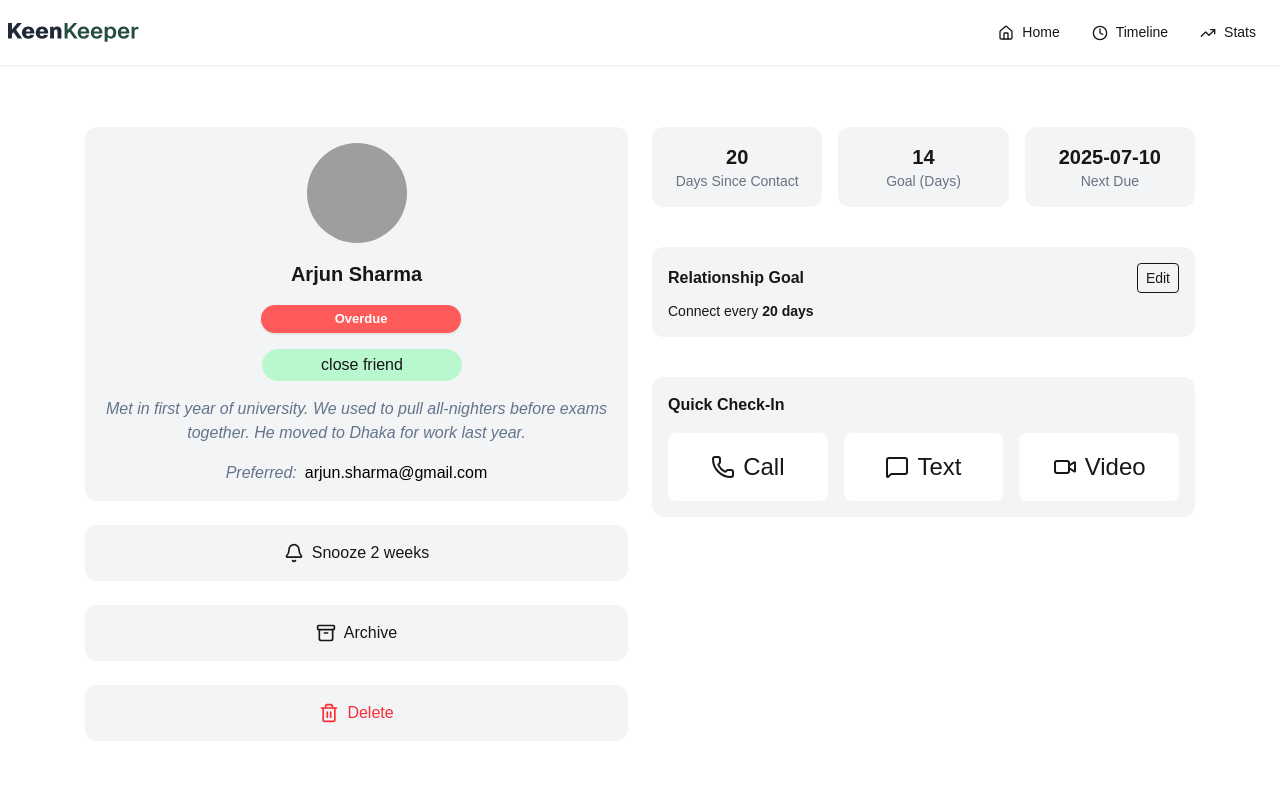
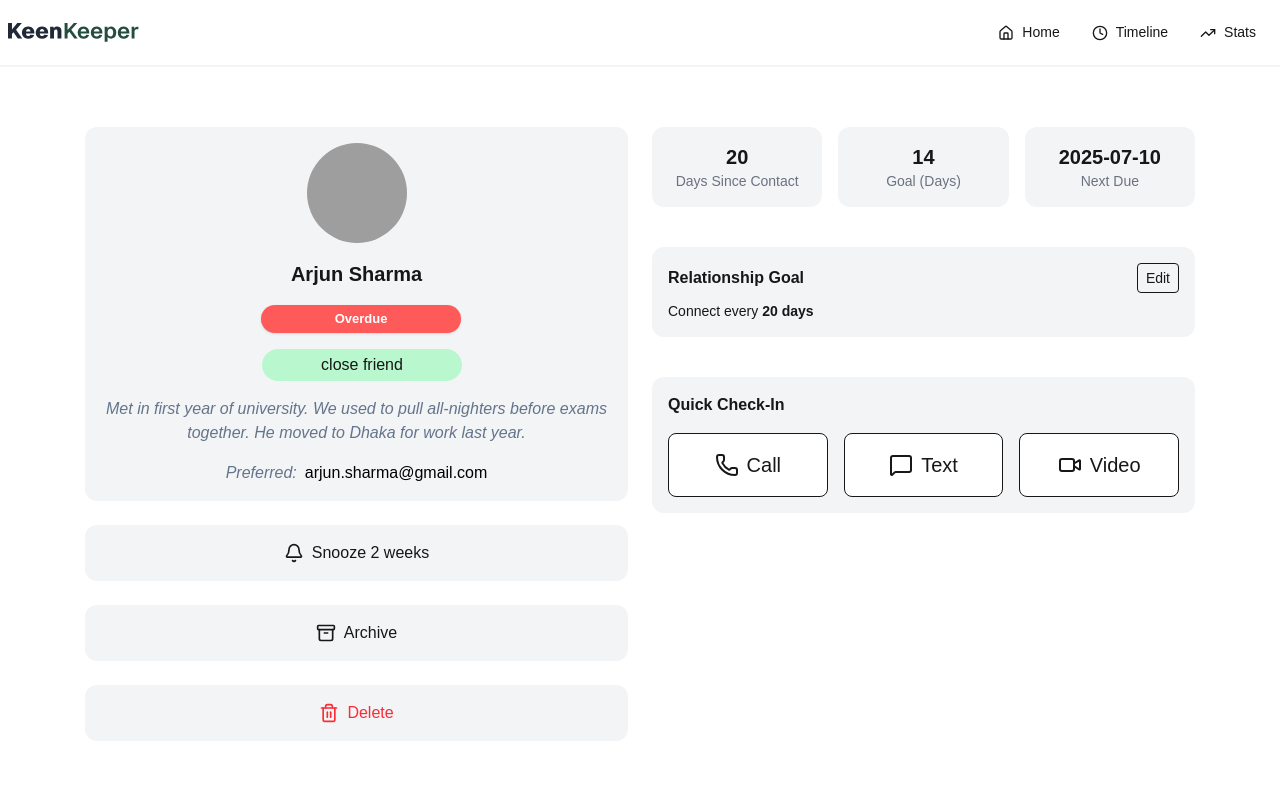
Before and after one commit to fatematz/keen-keeper, a Next.js app: page /friends/1 in a window 1280 px wide. Shown: the top 800 px of the page. Built offline with nearby package versions, Linux system fonts and the light colour scheme; grey boxes are pictures that could not be loaded.

Commit message:
implement quick check-in functionality with context and navigation

```diff
--- a/src/app/friends/[id]/page.jsx
+++ b/src/app/friends/[id]/page.jsx
@@ -2,6 +2,8 @@
 import {Bell, Archive, Trash2} from 'lucide-react';
 import { Phone, MessageSquare, Video } from 'lucide-react';
 import data from "@/data.json";
+import Link from "next/link";
+import CheckInSection from "@/components/CheckInSection";
 
 const DetailsCard=async ({params}) => {
     const { id } = await params
@@ -115,22 +117,9 @@ const DetailsCard=async ({params}) => {
                         Quick Check-In
                     </h3>
 
-                    <div className="grid grid-cols-3 gap-4 text-center">
-                        <div className="bg-white p-4 rounded-lg cursor-pointer flex justify-center items-center gap-2 ">
-                             <Phone size={24} />
-                            <p className="text-[24px]">Call</p>
-                        </div>
+                    <CheckInSection friendName={friend.name} />
 
-                        <div className="bg-white p-4 rounded-lg cursor-pointer flex justify-center items-center gap-2">
-                               <MessageSquare size={24} />
-                            <p className="text-[24px]">Text</p>
-                        </div>
 
-                        <div className="bg-white p-4 rounded-lg cursor-pointer flex justify-center items-center gap-2">
-                            <Video size={24} />
-                            <p className="text-[24px]">Video</p>
-                        </div>
-                    </div>
                 </div>
 
             </div>
--- a/src/app/layout.js
+++ b/src/app/layout.js
@@ -4,6 +4,7 @@ import Navbar from "@/components/Navbar";
 
 import Banner from "@/components/Banner";
 import Footer from "@/components/Footer";
+import Provider from "@/context/Provider";
 
 const geistSans = Geist({
   variable: "--font-geist-sans",
@@ -27,12 +28,14 @@ export default function RootLayout({ children }) {
       className={`${geistSans.variable} ${geistMono.variable} h-full antialiased`}
     >
       <body className=" min-h-full flex flex-col">
+        <Provider>
         <Navbar />
         {/* <Banner /> */}
         <main className="">
         {children}
         </main>
-        <Footer/>
+          <Footer />
+          </Provider>
       </body>
     </html>
   );
--- /dev/null
+++ b/src/app/timeline/page.jsx
@@ -0,0 +1,65 @@
+
+'use client'
+import { FriendContext } from "@/context/FriendContext";
+import { useContext } from "react";
+import { Phone, MessageSquare, Video } from 'lucide-react';
+
+const TimelinePage = () => {
+    const {cart}=useContext(FriendContext);
+    console.log("Current Cart Data:", cart);
+
+    const config = {
+        Call: {
+            icon: <Phone size={20} />,
+            bg: 'bg-blue-100',
+            textColor: 'text-blue-600'
+        },
+        Text: {
+            icon: <MessageSquare size={20} />,
+            bg: 'bg-green-100',
+            textColor: 'text-green-600'
+        },
+        Video: {
+            icon: <Video size={20} />,
+            bg: 'bg-purple-100',
+            textColor: 'text-purple-600'
+        }
+    };
+
+    return (
+        <div className="container py-10 max-w-2xl mx-auto">
+            <h1 className="text-2xl font-bold mb-6">Timeline Activities</h1>
+
+            <div className="flex flex-col gap-4">
+                {cart.length === 0 ? (
+                    <p className="text-gray-500 italic">No activities recorded yet.</p>
+                ) : (
+                    cart.map((item) => (
+                        <div
+                            key={item.id}
+                            className="flex items-center gap-4 bg-white p-4 rounded-2xl border border-gray-100 shadow-sm transition hover:shadow-md"
+
+                        >
+                            <div className={`p-3 rounded-full ${config[item.type]?.bg || 'bg-gray-100'}`}>
+                                {config[item.type]?.icon || <Phone size={20} />}
+                            </div>
+
+                            <div className="flex-1">
+                                <h3 className="font-semibold text-gray-800">
+                                    {item.type} <span className="text-gray-500 font-normal">with {item.name}</span>
+                                </h3>
+                                <p className="text-xs text-gray-400 mt-1">
+                                    {item.date}
+                                </p>
+                            </div>
+
+
+                        </div>
+                    ))
+                )}
+            </div>
+        </div>
+    );
+};
+
+export default TimelinePage;
--- /dev/null
+++ b/src/components/CheckInSection.jsx
@@ -0,0 +1,55 @@
+'use client'
+import { useContext } from "react";
+import { FriendContext } from "@/context/FriendContext";
+import { Phone, MessageSquare, Video } from 'lucide-react';
+import {useRouter} from 'next/navigation';
+
+const CheckInSection=({friendName}) => {
+    const { AddCart } = useContext(FriendContext);
+    const router=useRouter();
+
+    const handleAdd=(type) => {
+        const newData={
+            id: Date.now(),
+            name: friendName,
+            type: type,
+            date: new Date().toLocaleDateString('en-GB', {
+                day: 'numeric',
+                month: 'long',
+                year: 'numeric'
+            })
+        };
+
+        AddCart(newData)
+    router.push('/timeline')
+    }
+
+
+
+    return (
+        <div className="grid grid-cols-3 gap-4 text-center">
+            <button
+                onClick={() => handleAdd('Call')}
+                className="bg-white p-4 rounded-lg cursor-pointer flex justify-center items-center gap-2 border hover:bg-gray-50"
+            >
+                <Phone size={24} /> <p className="text-[20px]">Call</p>
+            </button>
+
+            <button
+                onClick={() => handleAdd('Text')}
+                className="bg-white p-4 rounded-lg cursor-pointer flex justify-center items-center gap-2 border hover:bg-gray-50"
+            >
+                <MessageSquare size={24} /> <p className="text-[20px]">Text</p>
+            </button>
+
+            <button
+                onClick={() => handleAdd('Video')}
+                className="bg-white p-4 rounded-lg cursor-pointer flex justify-center items-center gap-2 border hover:bg-gray-50"
+            >
+                <Video size={24} /> <p className="text-[20px]">Video</p>
+            </button>
+        </div>
+    );
+};
+
+export default CheckInSection;
--- a/src/components/FriendsCard.jsx
+++ b/src/components/FriendsCard.jsx
@@ -1,4 +1,7 @@
+'use client'
+import {FriendContext} from "@/context/FriendContext"
 import Link from 'next/link'
+import {useContext} from "react"
 
 const FriendsCard = ({ data }) => {
     const {id, name, picture, days_since_contact, status, tags}=data
@@ -8,6 +11,7 @@ const FriendsCard = ({ data }) => {
         'almost due': 'bg-[#febc2e] text-white',
         'on-track': 'bg-[#1a535c] text-white'
     }
+    const {AddCart} = useContext(FriendContext)
 
     return (
         <Link href={`/friends/${id}`}>
--- a/src/components/Navbar.jsx
+++ b/src/components/Navbar.jsx
@@ -10,7 +10,7 @@ const Navbar=() => {
     const links=(
         <>
                 <li><Link className={PathName === '/' ? 'bg-[#244D3F] text-white' : ''} href="/">  <Home size={16} /> Home </Link></li>
-                <li><Link className={PathName === '/timeline' ? 'bg-[#244D3F] text-white' : ''} href="/"> <Clock size={16}/> Timeline </Link></li>
+                <li><Link className={PathName === '/timeline' ? 'bg-[#244D3F] text-white' : ''} href="/timeline"> <Clock size={16}/> Timeline </Link></li>
                 <li><Link className={PathName === '/stats' ? 'bg-[#244D3F] text-white' : ''} href="/"> <TrendingUp size={16}/> Stats </Link></li>
         </>
     )
--- /dev/null
+++ b/src/context/FriendContext.jsx
@@ -0,0 +1,3 @@
+import {createContext} from "react";
+
+export const FriendContext = createContext()
--- /dev/null
+++ b/src/context/Provider.jsx
@@ -0,0 +1,22 @@
+'use client'
+import {useState} from "react";
+import {FriendContext} from "./FriendContext";
+
+
+
+const Provider=({children}) => {
+    const [cart, setCart] = useState([])
+
+    // const AddCart=(data) => {
+    // setCart([...cart, data])
+    // }
+
+    const AddCart = (data) => {
+    setCart((prevCart) => [data, ...prevCart]);
+};
+    return (
+       <FriendContext.Provider value={{cart, setCart, AddCart }}> {children} </FriendContext.Provider>
+    );
+};
+
+export default Provider;
```
